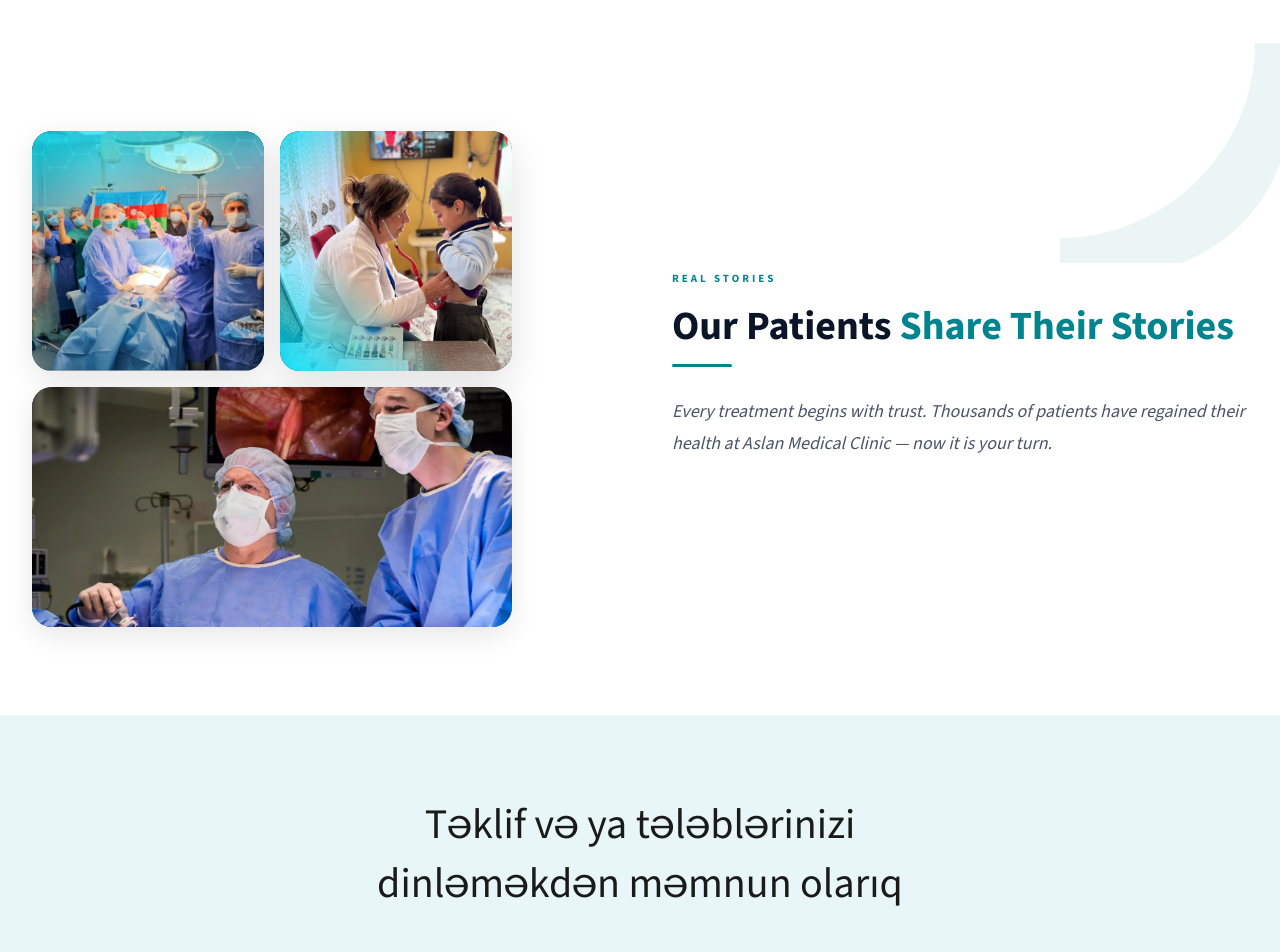
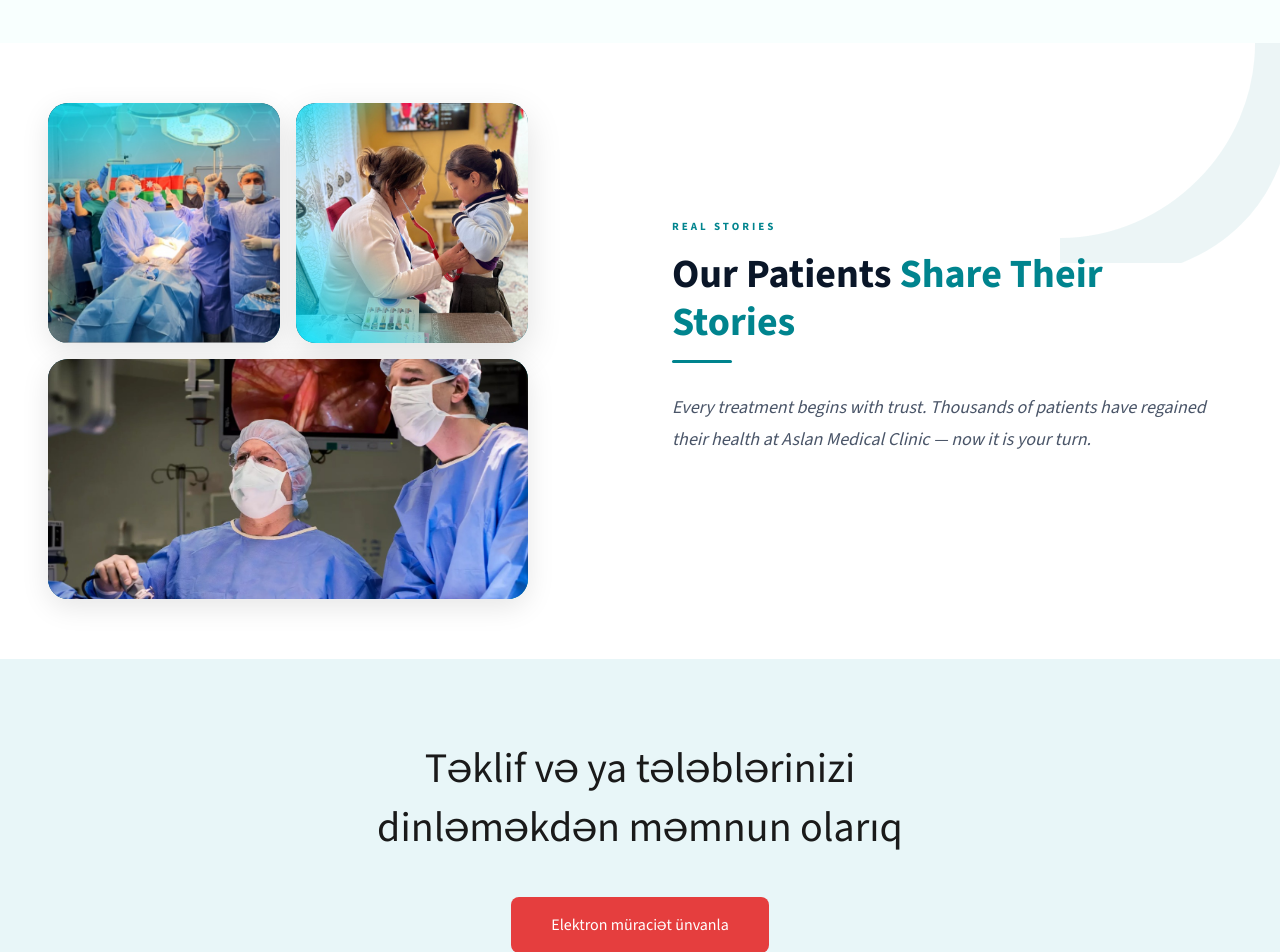
Before and after one commit to elmir-aslanov/Hospital-Management-System, a React (Vite) app in the folder client/: page / in a window 1280 px wide. Shown: the part 1720-2672 px from the top of the page. Built offline with nearby package versions, Linux system fonts and the light colour scheme; no server answers.

Commit message:
fix: enforce two-layer container structure across all sections

```diff
--- a/client/src/components/sections/AboutDirector.jsx
+++ b/client/src/components/sections/AboutDirector.jsx
@@ -26,6 +26,7 @@ export default function AboutDirector() {
         background: '#ffffff',
         width: '100%',
         boxSizing: 'border-box',
+        margin: 0,
       }}>
         <div style={{
           maxWidth: '1280px',
--- a/client/src/components/sections/ContactBanner.jsx
+++ b/client/src/components/sections/ContactBanner.jsx
@@ -7,16 +7,12 @@ export default function ContactBanner() {
   const navigate = useNavigate()
 
   return (
-    <section style={{
-      width: '100%',
-      boxSizing: 'border-box',
-      background: '#e8f6f8',
-      overflow: 'hidden',
-    }}>
+    <div style={{ width: '100%', boxSizing: 'border-box', background: '#e8f6f8' }}>
       <div style={{
         maxWidth: '1280px',
         margin: '0 auto',
-        padding: isMobile ? '60px 16px' : '80px 48px',
+        padding: window.innerWidth < 768 ? '60px 16px' : '80px 48px',
+        boxSizing: 'border-box',
         textAlign: 'center',
         position: 'relative',
         overflow: 'hidden',
@@ -54,6 +50,6 @@ export default function ContactBanner() {
         </div>
 
       </div>
-    </section>
+    </div>
   )
 }
--- a/client/src/components/sections/DoctorsSection.jsx
+++ b/client/src/components/sections/DoctorsSection.jsx
@@ -92,7 +92,7 @@ export default function DoctorsSection() {
         }
       `}</style>
 
-      <div style={{ width: '100%', boxSizing: 'border-box' }}>
+      <div style={{ width: '100%', boxSizing: 'border-box', margin: 0, background: '#ffffff' }}>
         <div style={{
           maxWidth: '1280px',
           margin: '0 auto',
--- a/client/src/components/sections/HospitalShowcase.jsx
+++ b/client/src/components/sections/HospitalShowcase.jsx
@@ -17,7 +17,7 @@ export default function HospitalShowcase() {
   const next = () => setActive(i => (i + 1) % hospitals.length)
 
   return (
-    <div style={{ width: '100%', boxSizing: 'border-box' }}>
+    <div style={{ width: '100%', boxSizing: 'border-box', margin: 0, background: '#f8fffe' }}>
       <div style={{
         maxWidth: '1280px',
         margin: '0 auto',
--- a/client/src/components/sections/PatientStories.jsx
+++ b/client/src/components/sections/PatientStories.jsx
@@ -69,7 +69,10 @@ export default function PatientStories({ stories = defaultStories }) {
   return (
     <div style={{
       background: '#ffffff',
-      padding: isMobile ? '64px 0' : '88px 0',
+      width: '100%',
+      boxSizing: 'border-box',
+      margin: 0,
+      padding: 0,
       position: 'relative',
       overflowX: 'hidden',
     }}>
@@ -87,11 +90,9 @@ export default function PatientStories({ stories = defaultStories }) {
       </div>
 
       <div style={{
-        maxWidth: 1280,
-        marginLeft: 'auto',
-        marginRight: 'auto',
-        paddingLeft: px,
-        paddingRight: px,
+        maxWidth: '1280px',
+        margin: '0 auto',
+        padding: isMobile ? '40px 16px' : '60px 48px',
         boxSizing: 'border-box',
         display: 'grid',
         gridTemplateColumns: isMobile || isTablet ? '1fr' : '1fr 1fr',
```
